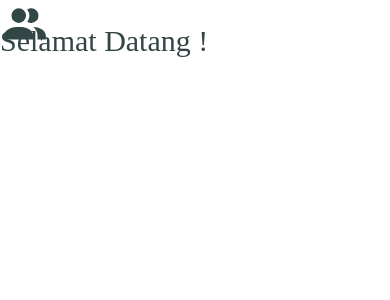
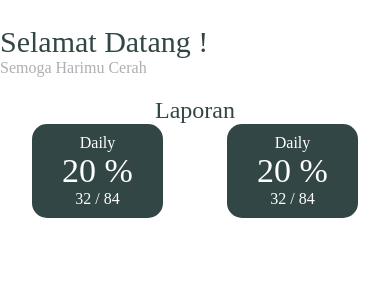
Before and after one commit to dafidafi25/my_todo_app, a React Native app: screen /Dashboard in a window 390 px wide. Shown: the top 300 px of the page. Built offline with nearby package versions, Linux system fonts and the light colour scheme.

Commit message:
Mapping new File page header and report cards

```diff
--- a/App.tsx
+++ b/App.tsx
@@ -8,20 +8,22 @@
  * @format
  */
 
-import AccountMultiple from '@assets/icons/AccountMultiple';
-import text from '@styles/text';
 import React from 'react';
-import { SafeAreaView, StatusBar, Text } from 'react-native';
-import colors from '@themes/Colors';
+import { SafeAreaView, StatusBar, StyleSheet } from 'react-native';
+import Dashboard from '@Screen/Dashboard';
+import { Text } from 'react-native-svg';
 
 const App = () => {
   return (
-    <SafeAreaView>
-      <AccountMultiple color={colors.primary} width={50} />
-      <Text style={text.header}>Selamat Datang !</Text>
+    <SafeAreaView style={styles.screen}>
+      <Dashboard />
       <StatusBar barStyle={'light-content'} />
     </SafeAreaView>
   );
 };
 
+const styles = StyleSheet.create({
+  screen: { flex: 1 },
+});
+
 export default App;
--- a/babel.config.js
+++ b/babel.config.js
@@ -11,6 +11,7 @@ module.exports = {
           '@components': './src/components',
           '@styles': './src/styles',
           '@themes': './src/themes',
+          '@Screen': ['./src/Screen'],
         },
       },
     ],
--- /dev/null
+++ b/src/Screen/Dashboard.tsx
@@ -0,0 +1,25 @@
+import Spacer from '@components/atom/Spacer';
+import WelcomePage from '@components/molecule/WelcomePage';
+import ReportCards from '@components/organism/ReportCards';
+import React from 'react';
+import { View, StyleSheet } from 'react-native';
+
+interface IDashboardProps {}
+
+const Dashboard: React.FC<IDashboardProps> = () => {
+  return (
+    <View style={styles.container}>
+      <Spacer spacing={25} />
+      <WelcomePage header="Selamat Datang !" subHeader="Semoga Harimu Cerah" />
+
+      <Spacer />
+      <ReportCards />
+    </View>
+  );
+};
+
+const styles = StyleSheet.create({
+  container: { flex: 1 },
+});
+
+export default Dashboard;
--- /dev/null
+++ b/src/components/atom/Spacer.tsx
@@ -0,0 +1,16 @@
+import React from 'react';
+import { View, StyleSheet } from 'react-native';
+
+interface ISpacerProps {
+  spacing?: number;
+}
+
+const Spacer: React.FC<ISpacerProps> = ({ spacing = 20 }) => {
+  const styles = StyleSheet.create({
+    container: { marginBottom: spacing },
+  });
+
+  return <View style={styles.container} />;
+};
+
+export default Spacer;
--- /dev/null
+++ b/src/components/molecule/ReportCard.tsx
@@ -0,0 +1,38 @@
+import text from '@styles/text';
+import colors from '@themes/Colors';
+import React from 'react';
+import { View, StyleSheet, Text } from 'react-native';
+
+type reportType = 'Daily' | 'Monthly';
+
+interface IReportCardProps {
+  report: reportType;
+  progressPercent: string;
+  progressTask: string;
+}
+
+const ReportCard: React.FC<IReportCardProps> = ({
+  report,
+  progressPercent,
+  progressTask,
+}) => {
+  return (
+    <View style={styles.container}>
+      <Text style={text.cardTitle}>{report}</Text>
+      <Text style={text.cardReport}>{progressPercent}</Text>
+      <Text style={text.cardTitle}>{progressTask}</Text>
+    </View>
+  );
+};
+
+const styles = StyleSheet.create({
+  container: {
+    backgroundColor: colors.primary,
+    paddingVertical: 10,
+    paddingHorizontal: 30,
+    borderRadius: 15,
+    alignItems: 'center',
+  },
+});
+
+export default ReportCard;
--- /dev/null
+++ b/src/components/molecule/WelcomePage.tsx
@@ -0,0 +1,23 @@
+import text from '@styles/text';
+import React from 'react';
+import { View, StyleSheet, Text } from 'react-native';
+
+interface IWelcomePageProps {
+  header: string;
+  subHeader: string;
+}
+
+const WelcomePage: React.FC<IWelcomePageProps> = ({ header, subHeader }) => {
+  return (
+    <View style={styles.container}>
+      <Text style={text.header}>{header}</Text>
+      <Text style={text.subHeader}>{subHeader}</Text>
+    </View>
+  );
+};
+
+const styles = StyleSheet.create({
+  container: {},
+});
+
+export default WelcomePage;
--- /dev/null
+++ b/src/components/organism/ReportCards.tsx
@@ -0,0 +1,37 @@
+import ReportCard from '@components/molecule/ReportCard';
+import text from '@styles/text';
+import React from 'react';
+import { View, StyleSheet, Text } from 'react-native';
+
+interface IReportCardsProps {}
+
+const ReportCards: React.FC<IReportCardsProps> = () => {
+  return (
+    <View style={styles.container}>
+      <View style={styles.reportTitle}>
+        <Text style={text.sectionTitle}>Laporan</Text>
+      </View>
+
+      <View style={styles.reportCard}>
+        <ReportCard
+          report="Daily"
+          progressPercent="20 %"
+          progressTask="32 / 84"
+        />
+        <ReportCard
+          report="Daily"
+          progressPercent="20 %"
+          progressTask="32 / 84"
+        />
+      </View>
+    </View>
+  );
+};
+
+const styles = StyleSheet.create({
+  container: { flexDirection: 'column' },
+  reportCard: { flexDirection: 'row', justifyContent: 'space-around' },
+  reportTitle: { alignSelf: 'center' },
+});
+
+export default ReportCards;
--- a/src/styles/text.ts
+++ b/src/styles/text.ts
@@ -7,11 +7,29 @@ const text = StyleSheet.create({
     fontFamily: family.poppinsBold,
     fontSize: size.font30,
     color: colors.primary,
+    lineHeight: 34,
   },
   subHeader: {
-    fontFamily: family.poppinsBold,
-    fontSize: size.font30,
+    fontFamily: family.poppinsSemiBold,
+    fontSize: size.font16,
     color: colors.gray,
+    lineHeight: 18,
+  },
+
+  cardTitle: {
+    fontFamily: family.poppinsSemiBold,
+    fontSize: size.font16,
+    color: colors.white,
+  },
+  cardReport: {
+    fontFamily: family.poppinsSemiBold,
+    fontSize: size.font34,
+    color: colors.white,
+  },
+  sectionTitle: {
+    fontFamily: family.poppinsSemiBold,
+    fontSize: size.font24,
+    color: colors.primary,
   },
 });
 
--- a/tsconfig.json
+++ b/tsconfig.json
@@ -12,7 +12,8 @@
       "@assets/*" : ["assets/*"],
       "@components/*" : ["components/*"],
       "@styles/*" : ["styles/*"],
-      "@themes/*" : ["themes/*"]
+      "@themes/*" : ["themes/*"],
+      "@Screen/*" : ["Screen/*"]
     }
   }
 }
```
